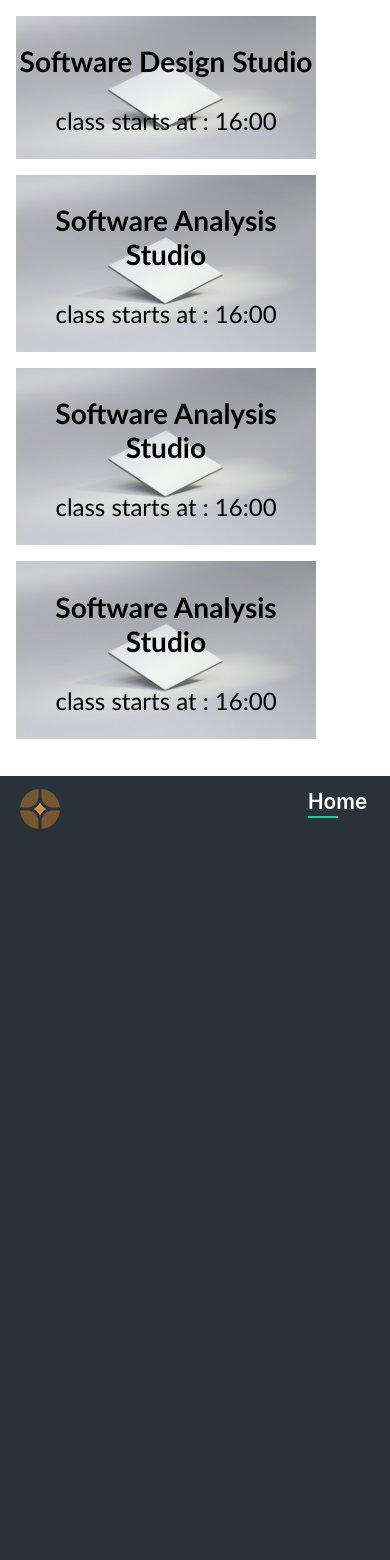
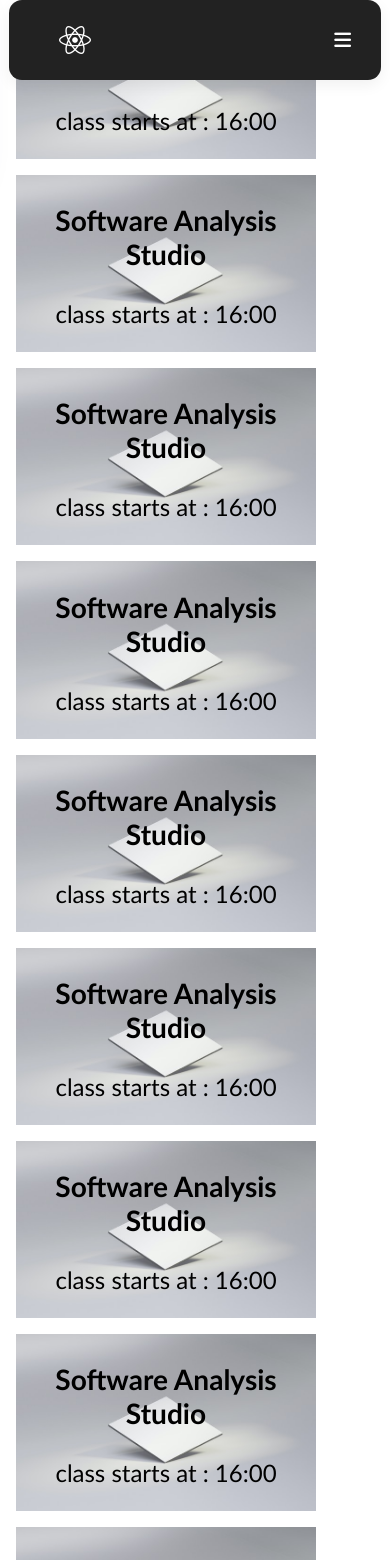
Before and after one commit to marcus-karozis/Project-4-Team-5, a React (Create React App) app: page / in a window 390 px wide. Shown: the top 1560 px of the page. Before the commit the page ends 844 px from the top, so only its background shows below. Built offline with nearby package versions, Linux system fonts and the light colour scheme.

Commit message:
fixed mobile

```diff
--- a/src/components/Navbar.js
+++ b/src/components/Navbar.js
@@ -2,11 +2,11 @@ import { Component, useState } from "react";
 import "./NavbarStyles.css";
 
 function Navbar() {
-    // const [clicked, setClicked] = useState(false);
+    const [clicked, setClicked] = useState(false);
 
-    // const handleClick = () => {
-    // setClicked(!clicked);
-    // };
+    const handleClick = () => {
+    setClicked(!clicked);
+    };
 
 
 
@@ -18,24 +18,27 @@ function Navbar() {
     // render(){
     return(
         <>
-        <nav>
-            {/* logo */}
-            <a id="logopc" href="index.html">
+            <nav>
+                {/* logo */}
+                {/* <a id="logopc" href="index.html">
             <svg id="logo-89" width="40" height="40" viewBox="0 0 40 40" fill="none" xmlns="http://www.w3.org/2000/svg"><path class="ccustom" d="M39.9449 21.4998H32.8003C26.5594 21.4998 21.5003 26.559 21.5003 32.7998V39.9444C31.3502 39.214 39.2145 31.3497 39.9449 21.4998Z" fill="#775732"></path><path class="ccustom" d="M18.5003 39.9444V32.7998C18.5003 26.559 13.4411 21.4998 7.20026 21.4998H0.0556641C0.785998 31.3497 8.65036 39.214 18.5003 39.9444Z" fill="#775732"></path><path class="ccustom" d="M39.9449 18.4998C39.2145 8.64987 31.3502 0.78551 21.5003 0.0551758V7.19977C21.5003 13.4406 26.5594 18.4998 32.8003 18.4998H39.9449Z" fill="#775732"></path><path class="ccustom" d="M18.5003 0.0551758C8.65036 0.78551 0.785998 8.64987 0.0556641 18.4998H7.20026C13.4411 18.4998 18.5003 13.4406 18.5003 7.19977V0.0551758Z" fill="#775732"></path><path class="ccustom" d="M13.583 19.9998C16.3555 18.6145 18.615 16.355 20.0002 13.5825C21.3855 16.355 23.6449 18.6145 26.4175 19.9998C23.6449 21.385 21.3855 23.6445 20.0002 26.417C18.615 23.6445 16.3555 21.385 13.583 19.9998Z" fill="#CA9352"></path></svg>
-            </a>
+            </a> */}
+                <i id="logo" className="fab fa-react"></i>
 
-            <div>
-                {/* navbar */}
-                {/* className={clicked ? "#navbar active" : "#navbar"} */}
-                <ul id="navbar">
-                    <li><a id="logomob" href="index.html">
-            <svg id="logo-89" width="40" height="40" viewBox="0 0 40 40" fill="none" xmlns="http://www.w3.org/2000/svg"><path class="ccustom" d="M39.9449 21.4998H32.8003C26.5594 21.4998 21.5003 26.559 21.5003 32.7998V39.9444C31.3502 39.214 39.2145 31.3497 39.9449 21.4998Z" fill="#775732"></path><path class="ccustom" d="M18.5003 39.9444V32.7998C18.5003 26.559 13.4411 21.4998 7.20026 21.4998H0.0556641C0.785998 31.3497 8.65036 39.214 18.5003 39.9444Z" fill="#775732"></path><path class="ccustom" d="M39.9449 18.4998C39.2145 8.64987 31.3502 0.78551 21.5003 0.0551758V7.19977C21.5003 13.4406 26.5594 18.4998 32.8003 18.4998H39.9449Z" fill="#775732"></path><path class="ccustom" d="M18.5003 0.0551758C8.65036 0.78551 0.785998 8.64987 0.0556641 18.4998H7.20026C13.4411 18.4998 18.5003 13.4406 18.5003 7.19977V0.0551758Z" fill="#775732"></path><path class="ccustom" d="M13.583 19.9998C16.3555 18.6145 18.615 16.355 20.0002 13.5825C21.3855 16.355 23.6449 18.6145 26.4175 19.9998C23.6449 21.385 21.3855 23.6445 20.0002 26.417C18.615 23.6445 16.3555 21.385 13.583 19.9998Z" fill="#CA9352"></path></svg>
-            </a></li>
-                    <li><a className="active" href="index.html">Home</a></li>
-                    <li><a href="index.html">Account</a></li>
+                <div className="menu-icons">
+                    <i onClick={handleClick} className={clicked ? "fas fa-times" : "fas fa-bars"}></i>
+                </div>
+
+                <ul className={clicked ? "navbar active" : "navbar"}>
+                    <li><a className="active" href="index.html">
+                        <i className="fa-solid fa-house-user"></i>
+                        Home
+                    </a></li>
+                    <li><a href="index.html">
+                        <i className="fa-solid fa-gear"></i>
+                        Account</a></li>
                 </ul>
-            </div>
-        </nav>
+            </nav>
         </>
     )
 }
--- a/src/components/NavbarStyles.css
+++ b/src/components/NavbarStyles.css
@@ -2,44 +2,67 @@ nav{
     display: flex;
     align-items: center;
     justify-content: space-between;
-    background:  #1b2430;
-    padding: 5px 80px;
+    background:  #222;
+    padding: 0 30px;
     box-shadow: 0 5px 15px rgba(0, 0, 0, 0.06);
-    background-color: darkblue;
-    background-image: linear-gradient(to right, rgb(9, 20, 105) , rgb(181, 203, 226));
+    /* background-color: darkblue; */
+    /* background-image: linear-gradient(to right, rgb(9, 20, 105) , rgb(181, 203, 226)); */
+    font-size: 1.2rem;
+    width: 100%;
+    height: 80px;
+    border-radius: 13px;
+    position: fixed;
+    left: 50%;
+    transform: translate(-50%);
 }
 
-#logomob{
-    display:none;
+.fa-react{
+    font-size: 2rem;
+    color: #fff;
+    justify-self: start;
+    cursor: pointer;
+    padding: 0 20px;
 }
 
-#navbar{
-    display: flex;
+.navbar{
+    display: grid;
+    grid-template-columns: repeat(3, auto);
+    grid-gap: 10px;
+    list-style: none;
     align-items: center;
-    justify-content: center;
+    text-align: center;
+    justify-content: end;
 }
 
-#navbar li{
-    list-style: none;
+.navbar li{
+    list-style-type: none;
     padding: 0 20px;
     position: relative;
 }
 
-#navbar li a{
+.navbar li a{
     text-decoration: none;
     font-size: 1.3rem;
     font-weight: 600;
     color: #fff;
+    /* padding: 0.7rem 1rem;
+    white-space: nowrap; */
     transition: 0.3s ease-in-out;
 }
 
-#navbar li a:hover,
-#navbar li a.active:hover{
+/* #navbar:hover{
+    background: rgb(80, 80, 238 );
+    border-radius: 4px;
+    transition: all 0.2s ease-in-out;
+} */
+
+.navbar li a:hover,
+.navbar li a.active:hover{
     color: #17cf97;
 }
 
-#navbar li a:hover::after,
-#navbar li a.active::after {
+.navbar li a:hover::after,
+.navbar li a.active::after {
     content: "";
     width: 30%;
     height: 2px;
@@ -50,46 +73,57 @@ nav{
 
 }
 
-@media screen and (max-width:769px){
+.fa-bars,
+.fa-times {
+    color: #fff;
+}
+
+.menu-icons{
+    display: none;
+}
+
+@media screen and (max-width:850px){
     nav{
-        /* display: flex; */
-        /* align-items: center; */
-        /* justify-content: space-between; */
-        background:  #1b2430;
-        padding: 0px 0px;
-        width: 0%;
+        width: 80%;
     }
 
-    #logopc{
-        display:none;
+    .navbar{
+        display: flex;
+        flex-direction: column;
+        align-items: stretch;
+        justify-content: flex-start;
+        position: absolute;
+        top: 0;
+        left: -110%;
+        width: 100%;
+        height: auto;
+        background:  rgba(255, 255, 255, 0.25);
+        box-shadow: 0 8px 32px rgba(31, 38, 135, .37);
+        backdrop-filter: blur(4px);
+        border-radius: 13px;
+        padding: 80px 0 30px 0;
+        margin: 0;
+        z-index: -1;
+        transition: all 0.3s ease-in-out;
     }
 
-    #logomob{
-        display:flex;
-        padding-right: 13rem;
-    }
-
-    #navbar{
-        display: flex;
-        flex-direction: row;
-        align-items: flex-start;
-        justify-content: flex-start;
-        position: fixed;
-        top: 90%;
-        right: 0px;  /* edit this for length */
-        width: 100%;
-        height: 100vh;
-        background:  #2a3239;
-        /* box-shadow: 0 40px 60px rgba(0, 0, 0, 0.1); */
-        padding: 0 0 0 10px;
-        transition: 0.3s ease-in-out;
+    .navbar.active{
+        left: 0%;
     }
 
     #navbar li{
-        list-style: none;
-        padding: 10 10px;
-        position:relative;
-        padding-top: 13px;
+        display: block;
+        widows: 100%;
+        padding: 2rem 0;
+        color: #222;
     }
 
+    #navbar li:hover{
+        background: rgba(255, 255, 255, 0.2);
+        backdrop-filter: blur(20px);
+    }
+
+    .menu-icons{
+        display: block;
+    }
 }
--- a/src/data/data.js
+++ b/src/data/data.js
@@ -15,6 +15,50 @@ const subjectData = [
         id: 1001,
         subjectName: "Software Analysis Studio"
     },
-    ];
+    {
+        id: 1001,
+        subjectName: "Software Analysis Studio"
+    },
+    {
+        id: 1001,
+        subjectName: "Software Analysis Studio"
+    },
+    {
+        id: 1001,
+        subjectName: "Software Analysis Studio"
+    },
+    {
+        id: 1001,
+        subjectName: "Software Analysis Studio"
+    },
+    {
+        id: 1001,
+        subjectName: "Software Analysis Studio"
+    },
+    {
+        id: 1001,
+        subjectName: "Software Analysis Studio"
+    },
+    {
+        id: 1001,
+        subjectName: "Software Analysis Studio"
+    },
+    {
+        id: 1001,
+        subjectName: "Software Analysis Studio"
+    },
+    {
+        id: 1001,
+        subjectName: "Software Analysis Studio"
+    },
+    {
+        id: 1001,
+        subjectName: "Software Analysis Studio"
+    },
+    {
+        id: 1001,
+        subjectName: "Software Analysis Studio"
+    },
+];
 
 export default subjectData;
--- a/src/table/BasicTable.js
+++ b/src/table/BasicTable.js
@@ -43,7 +43,7 @@ const BasicTable = () => {
                     {
                         rows.map(row => {
                             prepareRow(row);
-                            // Determine the CSS class based on the "grade" property
+                            // Determine the CSS class based on the "isPresent" property / If isPresent = true , green, if false, red
                             const isPresent = `row-isPresent-${row.original.isPresent}`;
                             return (
                                 <tr {...row.getRowProps()} className={isPresent}>
```
